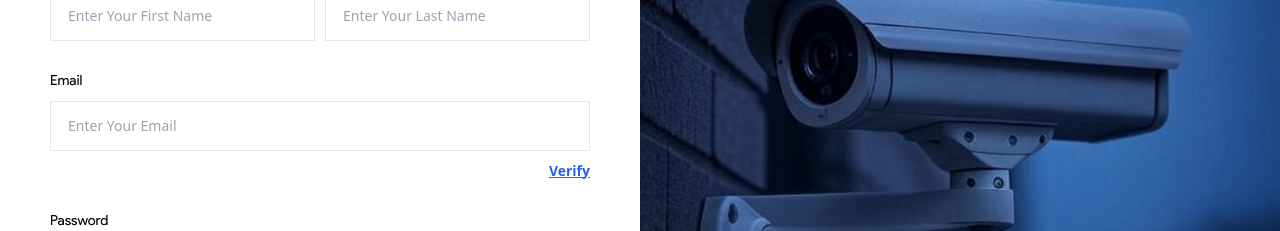
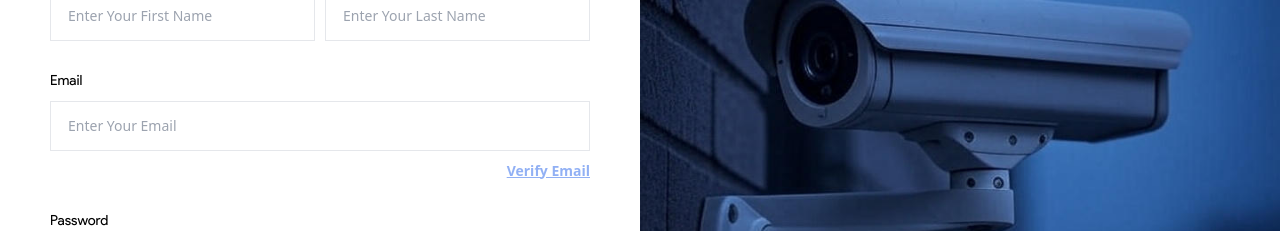
Before and after one commit to Nishadi4268/CCTV-AnomalyDetection-Frontend, a React (Vite) app: page /signup in a window 1280 px wide. Shown: the part 120-351 px from the top of the page. Built offline with nearby package versions, Linux system fonts and the light colour scheme.

Commit message:
emil verification OTP frontend done

```diff
--- a/src/pages/Signup.tsx
+++ b/src/pages/Signup.tsx
@@ -17,9 +17,8 @@ import {
 
 function Signup() {
   const [email, setEmail] = useState("");
-  const [firstName, setFirstName] = useState('');
-const [lastName, setLastName] = useState('');
-
+  const [firstName, setFirstName] = useState("");
+  const [lastName, setLastName] = useState("");
   const [password, setPassword] = useState("");
   const [confirmPassword, setConfirmPassword] = useState("");
   const navigate = useNavigate();
@@ -28,6 +27,10 @@ const [lastName, setLastName] = useState('');
   const [emailError, setEmailError] = useState("");
   const [pwError, setPWError] = useState("");
   const [showOTP, setShowOTP] = useState(false);
+  const [otp, setOtp] = useState("");
+  const [isEmailVerified, setIsEmailVerified] = useState(false);
+  const [verificationMessage, setVerificationMessage] = useState("");
+  const [isSendingVerification, setIsSendingVerification] = useState(false);
 
   // Validate email format using RegEx
   useEffect(() => {
@@ -40,7 +43,7 @@ const handleSignup = async (e: React.FormEvent<HTMLFormElement>) => {
 
     // Basic validation
     if (!isEmailValid) {
-    setEmailError("Wrong Email Format.");
+      setEmailError("Please verify your email first");
       return;
     } else {
       setEmailError("");
@@ -96,6 +99,84 @@ const handleSignup = async (e: React.FormEvent<HTMLFormElement>) => {
     }
   };
 
+  const handleSendVerification = async () => {
+    if (!email) {
+      setEmailError("Please enter your email first");
+      return;
+    }
+
+    if (!isEmailValid) {
+      setEmailError("Wrong Email Format.");
+      return;
+    }
+
+    setIsSendingVerification(true);
+    setVerificationMessage("");
+
+    try {
+      const response = await fetch(
+        "http://localhost:5000/api/auth/send-verification-email",
+        {
+          method: "POST",
+          headers: {
+            "Content-Type": "application/json"
+          },
+          body: JSON.stringify({ email })
+        }
+      );
+
+      const data = await response.json();
+
+      if (!response.ok) {
+        throw new Error(data.error || "Failed to send verification email");
+      }
+
+      setVerificationMessage("Verification email sent. Check your inbox.");
+      setShowOTP(true);
+    } catch (error) {
+      setVerificationMessage(
+        error instanceof Error
+          ? error.message
+          : "Failed to send verification email"
+      );
+    } finally {
+      setIsSendingVerification(false);
+    }
+  };
+
+  const handleVerifyOtp = async () => {
+    if (!otp || otp.length !== 6) {
+      setVerificationMessage("Please enter a valid 6-digit code");
+      return;
+    }
+
+    try {
+      const response = await fetch(
+        "http://localhost:5000/api/auth/verify-email",
+        {
+          method: "POST",
+          headers: {
+            "Content-Type": "application/json"
+          },
+          body: JSON.stringify({ email, token: otp })
+        }
+      );
+
+      const data = await response.json();
+
+      if (!response.ok) {
+        throw new Error(data.error || "Verification failed");
+      }
+
+      setIsEmailVerified(true);
+      setVerificationMessage("Email verified successfully!");
+      setShowOTP(false);
+    } catch (error) {
+      setVerificationMessage(
+        error instanceof Error ? error.message : "Verification failed"
+      );
+    }
+  };
 
   useEffect(() => {
     const handleLoad = () => setLoading(false);
@@ -171,18 +252,32 @@ const handleSignup = async (e: React.FormEvent<HTMLFormElement>) => {
                       <Input
                         type="email"
                         placeholder="Enter Your Email"
-                        onChange={(e: React.ChangeEvent<HTMLInputElement>) =>
-                          setEmail(e.target.value)
-                        }
+                        onChange={(e: React.ChangeEvent<HTMLInputElement>) => {
+                          setEmail(e.target.value);
+                          setEmailError("");
+                        }}
                       />
-                      <h1 onClick={() => setShowOTP(true)}
-                      className="text-[12px] md:text-14 text-end font-semibold hover:cursor-pointer hover:opacity-70 underline text-blue-600">
-                        Verify
-                      </h1>
+                      {!isEmailVerified && (
+                        <button
+                          type="button"
+                          onClick={handleSendVerification}
+                          disabled={isSendingVerification || !isEmailValid}
+                          className="text-[12px] md:text-14 text-end font-semibold hover:cursor-pointer hover:opacity-70 underline text-blue-600 disabled:opacity-50"
+                        >
+                          {isSendingVerification
+                            ? "Sending..."
+                            : "Verify Email"}
+                        </button>
+                      )}
+
                       {/* OTP */}
                       {showOTP && (
                         <div className="w-full ">
-                        <InputOTP maxLength={6}>
+                          <InputOTP
+                            maxLength={6}
+                            value={otp}
+                            onChange={(value) => setOtp(value)}
+                          >
                             <InputOTPGroup>
                               <InputOTPSlot index={0} />
                               <InputOTPSlot index={1} />
@@ -195,8 +290,32 @@ const handleSignup = async (e: React.FormEvent<HTMLFormElement>) => {
                               <InputOTPSlot index={5} />
                             </InputOTPGroup>
                           </InputOTP>
+                          <button
+                            type="button"
+                            onClick={handleVerifyOtp}
+                            className="text-[12px] md:text-14 font-semibold hover:cursor-pointer hover:opacity-70 underline text-blue-600"
+                          >
+                            Verify Code
+                          </button>
                         </div>
                       )}
+                      {verificationMessage && (
+                        <p
+                          className={`text-sm ${
+                            verificationMessage.includes("success")
+                              ? "text-green-500"
+                              : "text-red-500"
+                          }`}
+                        >
+                          {verificationMessage}
+                        </p>
+                      )}
+                      {emailError && (
+                        <span className="text-red-500 text-sm font-productsansregular">
+                          {emailError}
+                        </span>
+                      )}
+
                       {emailError && (
                         <span className="text-red-500 text-sm font-productsansregular">
                           {emailError}
```
Lines whose indentation alone changed are shown as unchanged.
